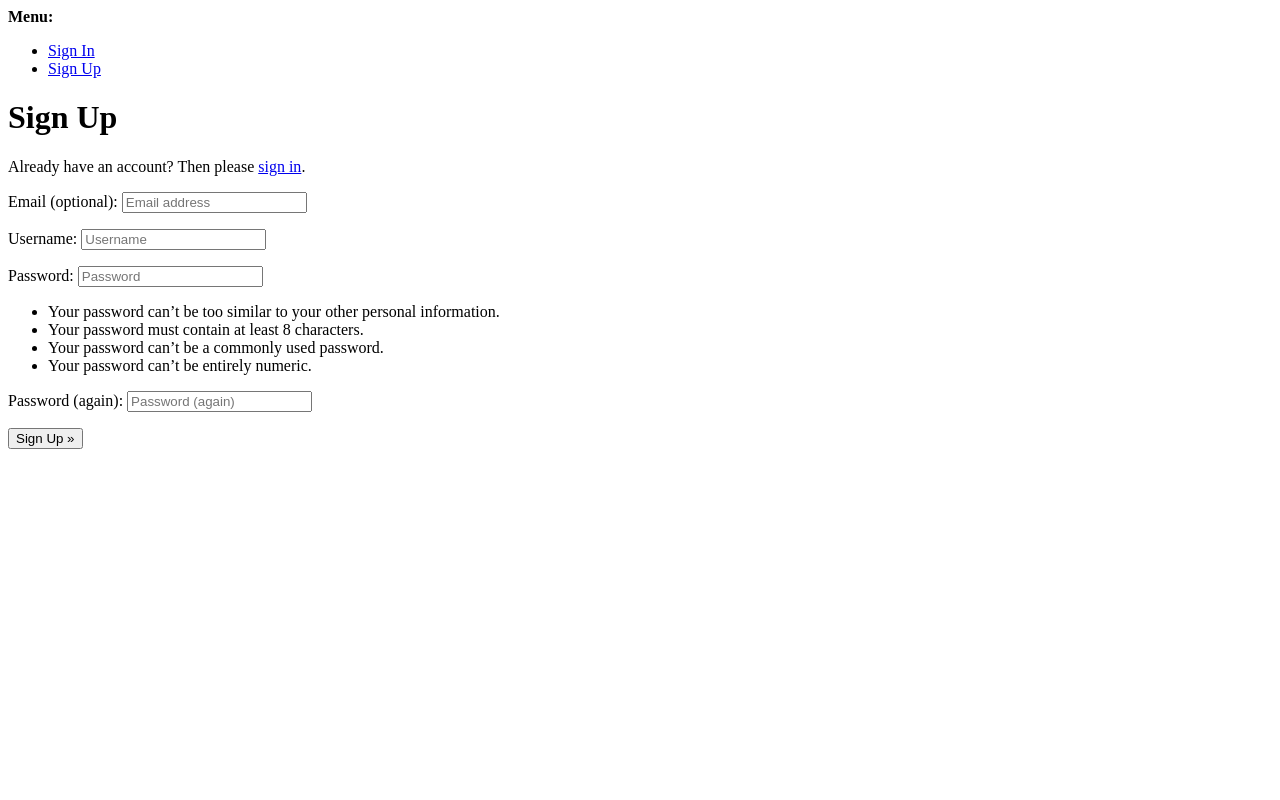
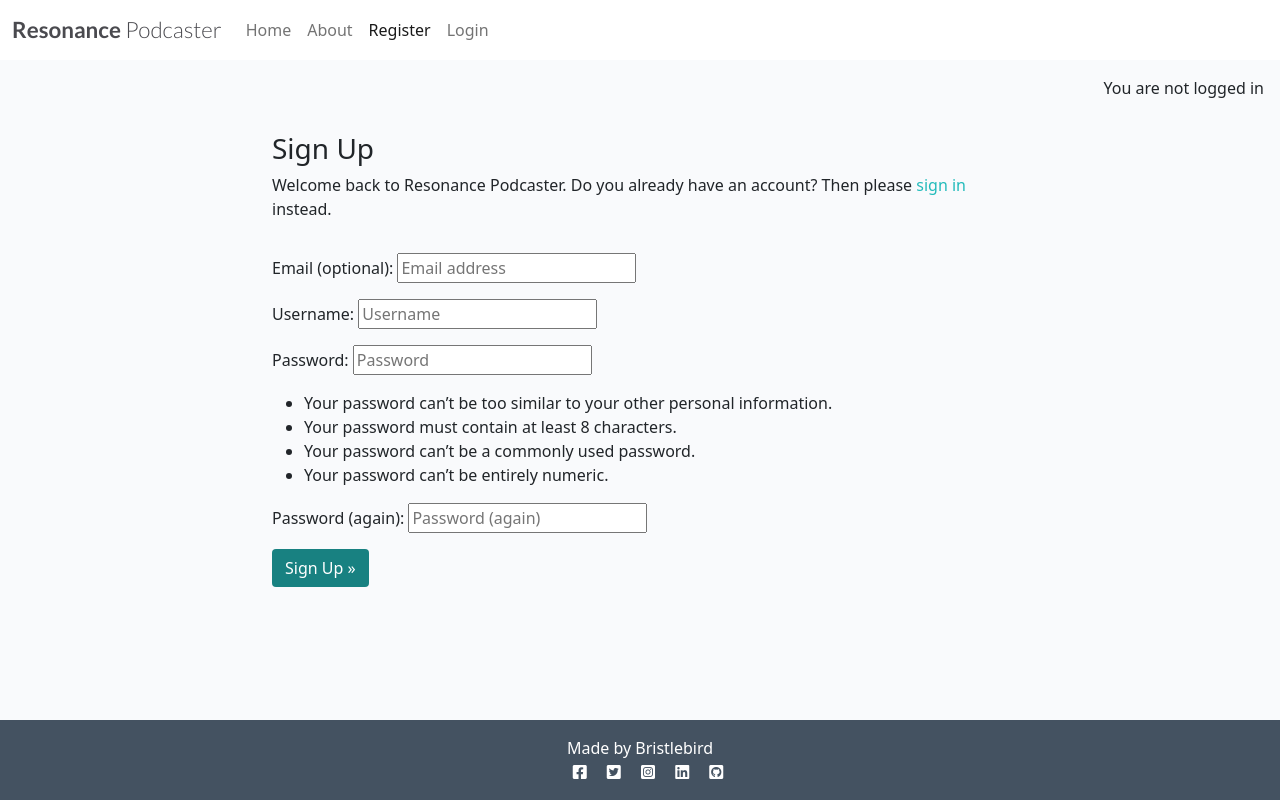
Before and after one commit to bristlebird/resonance, a Django app: page /accounts/signup/ in a window 1280 px wide. Run offline with Django 4.2, Linux system fonts and the light colour scheme.

Commit message:
style sign up form & show logged in user

```diff
--- a/resonance/settings.py
+++ b/resonance/settings.py
@@ -29,7 +29,7 @@ SECRET_KEY = os.environ.get("SECRET_KEY")
 # SECURITY WARNING: don't run with debug turned on in production!
 # DEBUG = os.environ.get("DEVELOPMENT")
 # DEBUG = 'DEVELOPMENT' in os.environ
-DEBUG = False
+DEBUG = True
 
 
 ALLOWED_HOSTS = ['8000-bristlebird-resonance-3ry7mcb5oez.ws.codeinstitute-ide.net', '.herokuapp.com',]
--- a/templates/account/signup.html
+++ b/templates/account/signup.html
@@ -1,21 +1,31 @@
-{% extends "account/base.html" %}
+{% extends "base.html" %}
 
 {% load i18n %}
 
 {% block head_title %}{% trans "Signup" %}{% endblock head_title %}
 
 {% block content %}
-<h1>{% trans "Sign Up" %}</h1>
+<div class="container">
+  <div class="row">
+    <div class="col-md-8 mt-3 offset-md-2">
+      <h3>{% trans "Sign Up" %}</h3>
 
-<p>{% blocktrans %}Already have an account? Then please <a href="{{ login_url }}">sign in</a>.{% endblocktrans %}</p>
-
+      <p>{% blocktrans %}Welcome back to Resonance Podcaster. Do you already have an account? Then please
+        <a class="link" href="{{ login_url }}">sign in</a> instead.{% endblocktrans %}</p>
+    </div>
+  </div>
+  <div class="row">
+    <div class="col-md-8 mt-3 offset-md-2">
       <form class="signup" id="signup_form" method="post" action="{% url 'account_signup' %}">
         {% csrf_token %}
         {{ form.as_p }}
         {% if redirect_field_value %}
         <input type="hidden" name="{{ redirect_field_name }}" value="{{ redirect_field_value }}" />
         {% endif %}
-  <button type="submit">{% trans "Sign Up" %} &raquo;</button>
+        <button class="btn btn-signup right" type="submit">{% trans "Sign Up" %} &raquo;</button>
       </form>
+    </div>
+  </div>
+</div>
 
 {% endblock content %}
--- a/templates/base.html
+++ b/templates/base.html
@@ -64,6 +64,11 @@
     </nav>
 
     <main class="flex-shrink-0 main-bg">
+        {% if user.is_authenticated %}
+        <p class="text-end m-3">You are logged in as {{ user }}</p>
+        {% else %}
+        <p class="text-end m-3">You are not logged in</p>
+        {% endif %}
 
         {% block content %}
         <!-- Content Goes here -->
```
Lines whose indentation alone changed are shown as unchanged.
